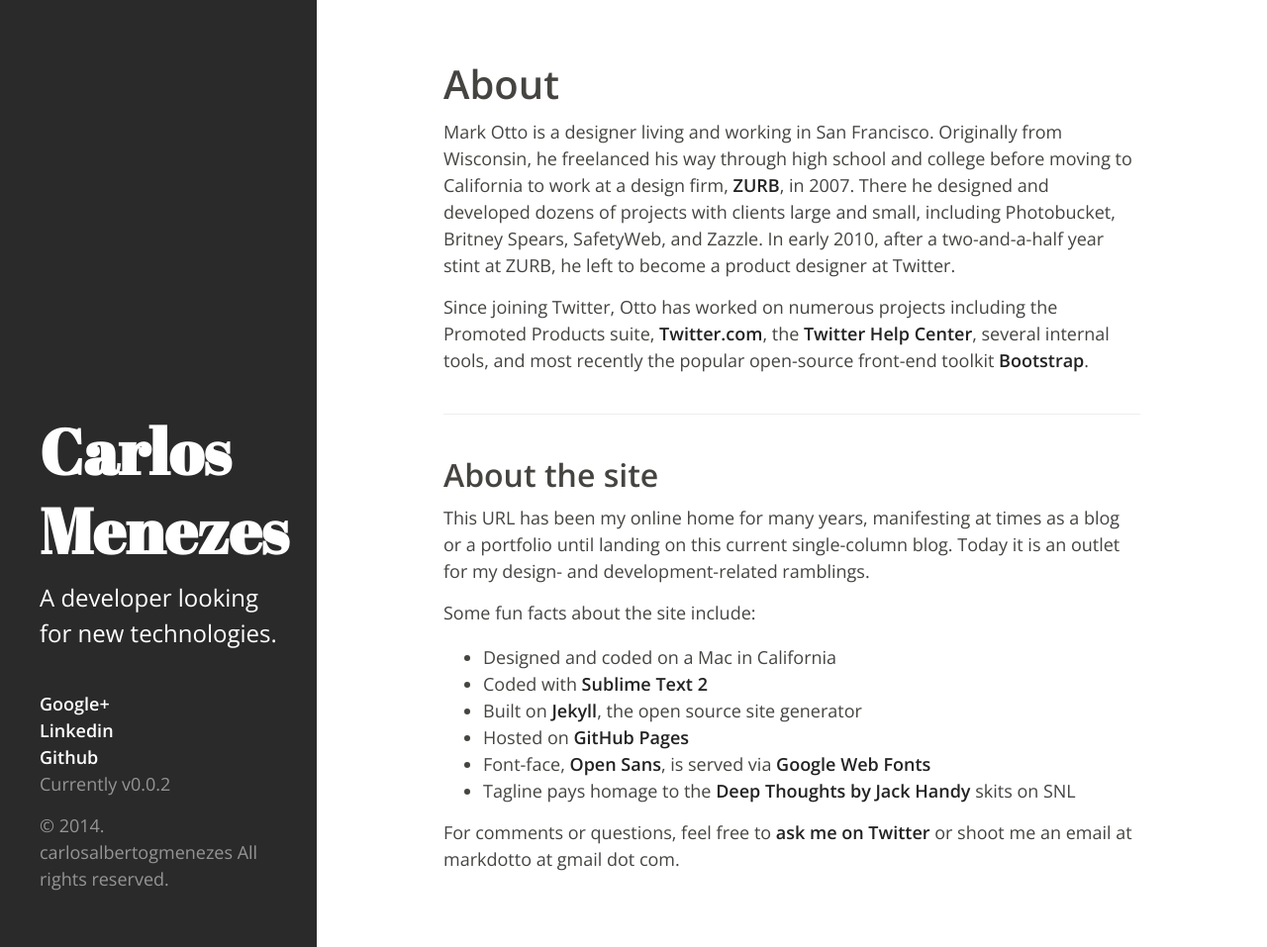
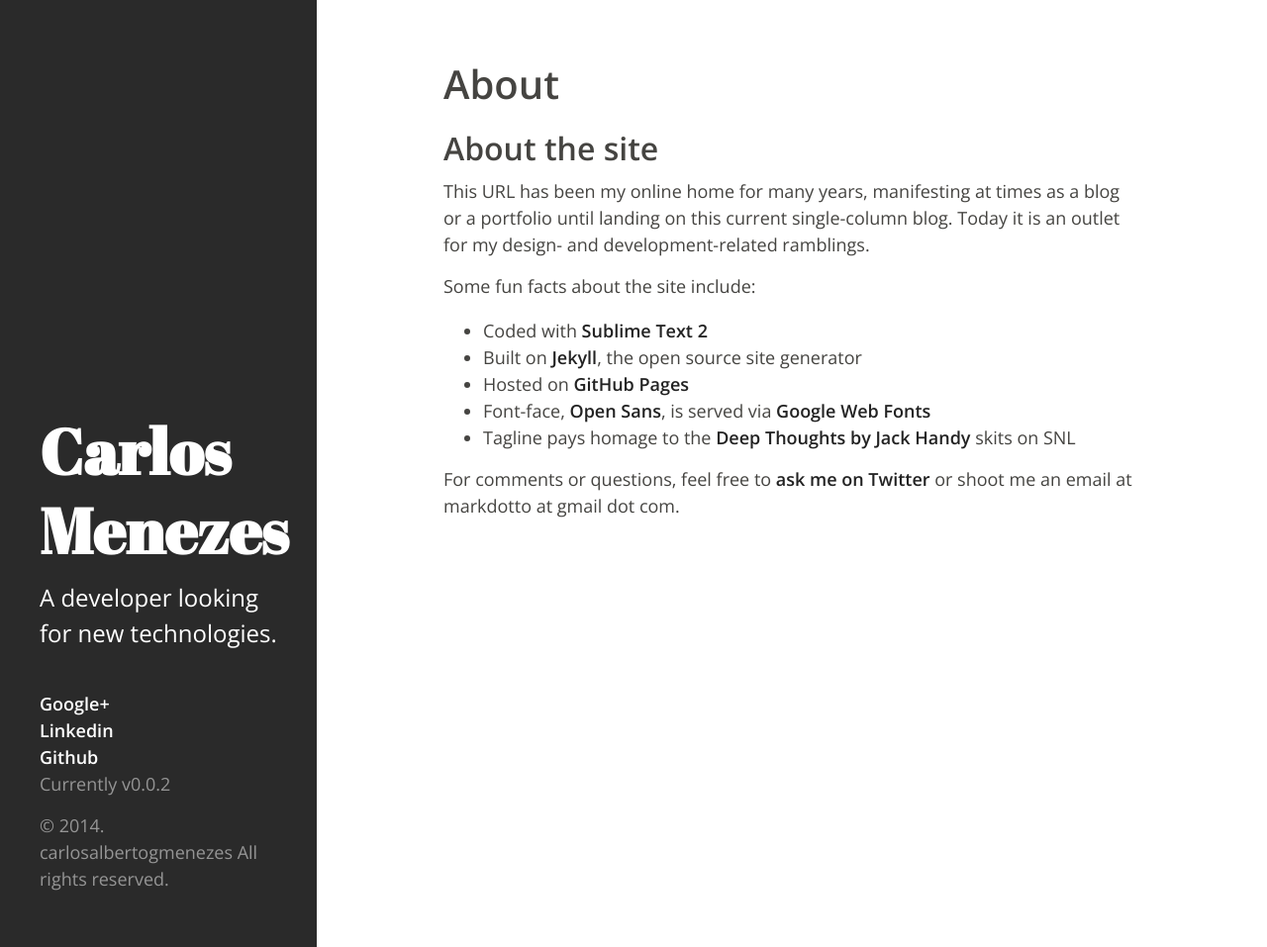
Before and after one commit to cgmenezes/cgmenezes.github.io, a Jekyll site: the page built from about.html, in a window 1280 px wide and 957 px high. Shown: the whole window at 99% size. Built offline with Jekyll 4.4.1, drawn with Linux system fonts in a browser that asks for light colours; Markdown is read by kramdown in place of the engine named in the settings.

Commit message:
update of about

```diff
--- a/about.html
+++ b/about.html
@@ -7,16 +7,10 @@ title: About
 
   <h1 class="page-title">About</h1>
 
-  <p>Mark Otto is a designer living and working in San Francisco. Originally from Wisconsin, he freelanced his way through high school and college before moving to California to work at a design firm, <a href="http://zurb.com">ZURB</a>, in 2007. There he designed and developed dozens of projects with clients large and small, including Photobucket, Britney Spears, SafetyWeb, and Zazzle. In early 2010, after a two-and-a-half year stint at ZURB, he left to become a product designer at Twitter.</p>
-  <p>Since joining Twitter, Otto has worked on numerous projects including the Promoted Products suite, <a href="http://twitter.com">Twitter.com</a>, the <a href="http://support.twitter.com">Twitter Help Center</a>, several internal tools, and most recently the popular open-source front-end toolkit <a href="http://twitter.github.com/bootstrap/">Bootstrap</a>.</p>
-
-  <hr>
-
   <h2>About the site</h2>
   <p>This URL has been my online home for many years, manifesting at times as a blog or a portfolio until landing on this current single-column blog. Today it is an outlet for my design- and development-related ramblings.</p>
   <p>Some fun facts about the site include:</p>
   <ul>
-    <li>Designed and coded on a Mac in California</li>
     <li>Coded with <a href="http://sublimetext.org/2">Sublime Text 2</a></li>
     <li>Built on <a href="http://jekyllrb.com/">Jekyll</a>, the open source site generator</li>
     <li>Hosted on <a href="http://pages.github.com">GitHub Pages</a></li>
```
